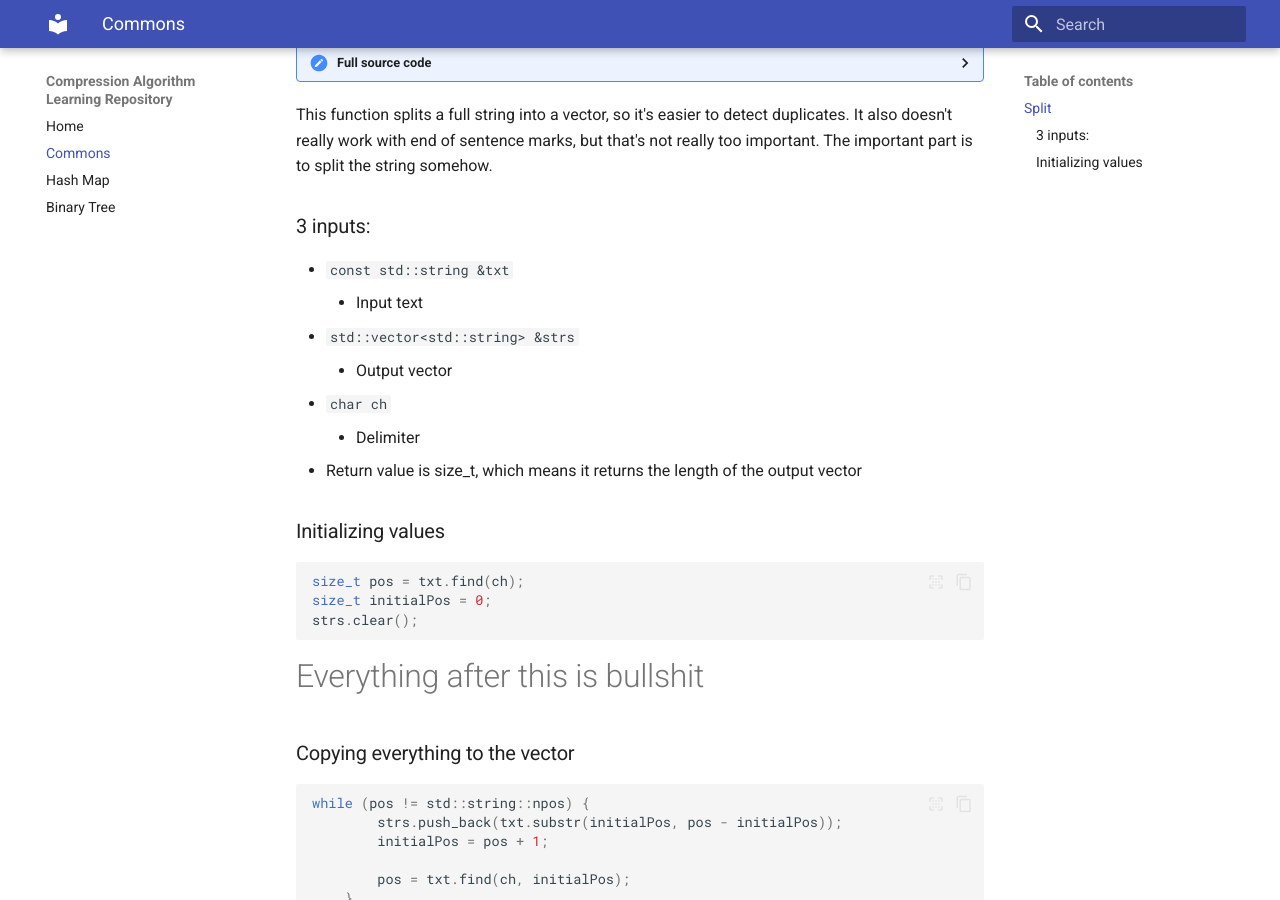
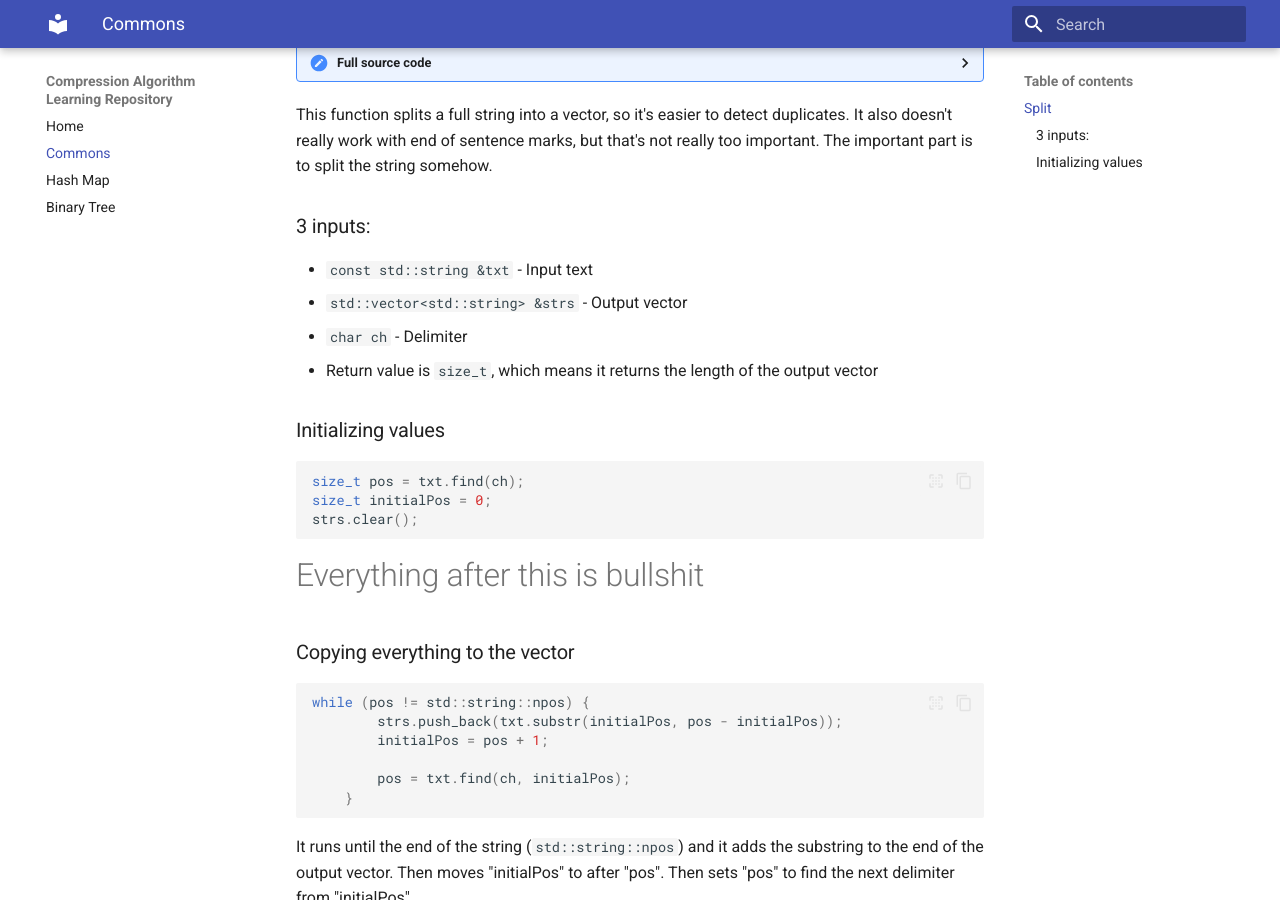
Before and after one commit to sodamachinebroke/slidingWindowTutorial, an MkDocs documentation site: the page built from documentation/docs/commons.md, in a window 1280 px wide and 900 px high, scrolled down 328 px. Built offline with MkDocs 1.6.1 and Material for MkDocs 9.7.7, drawn with Linux system fonts in a browser that asks for light colours.

Commit message:
add minor changes to documents

````diff
--- a/documentation/docs/commons.md
+++ b/documentation/docs/commons.md
@@ -24,6 +24,7 @@ public:
 
 <details>
 <summary style="user-select: none; cursor: pointer">Source file</summary>
+
 ```c++
 #include "header/commons.h"
 
@@ -50,13 +51,15 @@ size_t Commons::split(const std::string &txt, std::vector<std::string> &strs, ch
 }
 
 ```
+
 </details>
 
 ## Split
 
 <a name="split"></a>
+
 <details>
-<summary>Full source code</summary>
+<summary style="cursor: pointer; user-select: none;">Full source code</summary>
 
 ```c++
 size_t Commons::split(const std::string &txt, std::vector<std::string> &strs, char ch) {
@@ -86,13 +89,10 @@ end of sentence marks, but that's not really too important. The important part i
 
 ### 3 inputs:
 
-- ```const std::string &txt```
-    - Input text
-- ```std::vector<std::string> &strs```
-    - Output vector
-- ```char ch```
-    - Delimiter
-- Return value is size_t, which means it returns the length of the output vector
+- `const std::string &txt` - Input text
+- `std::vector<std::string> &strs` - Output vector
+- `char ch` - Delimiter
+- Return value is `size_t`, which means it returns the length of the output vector
 
 ### Initializing values
 
@@ -115,7 +115,7 @@ while (pos != std::string::npos) {
     }
 ```
 
-It runs until the end of the string (```std::string::npos```) and it adds the substring to the end of the output vector.
+It runs until the end of the string (`std::string::npos`) and it adds the substring to the end of the output vector.
 Then moves "initialPos" to after "pos". Then sets "pos" to find the next delimiter from "initialPos".
 
 ### Finding duplicates
````
